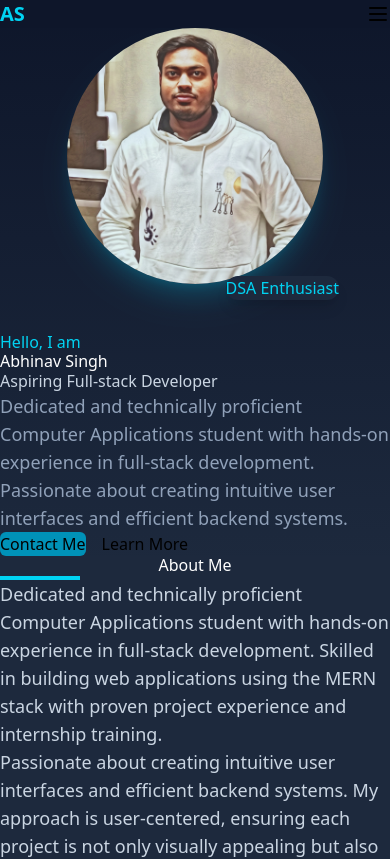
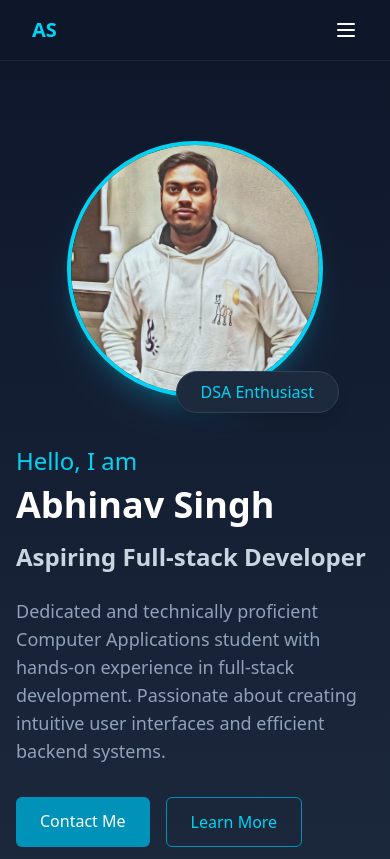
Before and after one commit to ab00s1/Test-Portfolio, a React (Vite) app: page / in a window 390 px wide. Shown: the top 859 px of the page. Built offline with nearby package versions, Linux system fonts and the light colour scheme.

Commit message:
Revert "update-2"
This reverts commit a105037aadcbafc59b29bcc42a00264af76c93f4.

```diff
--- a/src/components/Navbar.jsx
+++ b/src/components/Navbar.jsx
@@ -1,12 +1,4 @@
-import { useState } from "react";
-
 export default function Navbar() {
-  const [mobileMenuOpen, setMobileMenuOpen] = useState(false);
-
-  const toggleMobileMenu = () => {
-    setMobileMenuOpen(!mobileMenuOpen);
-  };
-
   const navItems = [
     { name: "Home", href: "#hero" },
     { name: "About", href: "#about" },
@@ -21,8 +13,6 @@ export default function Navbar() {
     <nav className="sticky top-0 z-50 bg-slate-900/90 backdrop-blur-sm border-b border-slate-800 py-4 px-8">
       <div className="max-w-7xl mx-auto flex justify-between items-center">
         <div className="font-bold text-xl text-cyan-400">AS</div>
-
-        {/* Desktop Menu */}
         <ul className="hidden md:flex space-x-8">
           {navItems.map((item) => (
             <li key={item.name}>
@@ -35,37 +25,12 @@ export default function Navbar() {
             </li>
           ))}
         </ul>
-
-        {/* Mobile Menu Button */}
-        <button
-          className="md:hidden text-white"
-          onClick={toggleMobileMenu}
-          aria-label="Toggle mobile menu"
-        >
+        <button className="md:hidden text-white">
           <svg xmlns="http://www.w3.org/2000/svg" className="h-6 w-6" fill="none" viewBox="0 0 24 24" stroke="currentColor">
             <path strokeLinecap="round" strokeLinejoin="round" strokeWidth={2} d="M4 6h16M4 12h16M4 18h16" />
           </svg>
         </button>
       </div>
-
-      {/* Mobile Menu */}
-      {mobileMenuOpen && (
-        <div className="md:hidden mt-4 py-4 border-t border-slate-800 animate-fadeIn">
-          <ul className="flex flex-col space-y-4">
-            {navItems.map((item) => (
-              <li key={item.name}>
-                <a
-                  href={item.href}
-                  className="block text-slate-300 hover:text-cyan-400 transition-colors duration-300 px-4 py-2"
-                  onClick={() => setMobileMenuOpen(false)}
-                >
-                  {item.name}
-                </a>
-              </li>
-            ))}
-          </ul>
-        </div>
-      )}
     </nav>
   );
 }
--- a/src/index.css
+++ b/src/index.css
@@ -1,27 +1,12 @@
 @import 'tailwindcss';
-@import "tailwindcss/preflight";
-@tailwind utilities;
 
 html, body {
   margin: 0;
   padding: 0;
-  min-height: 100%;
+  box-sizing: border-box;
+  scroll-behavior: smooth;
+}
+
+body {
   background-color: rgb(29, 0, 31);
 }
-
-@layer utilities {
-  .animate-fadeIn {
-    animation: fadeIn 0.3s ease-in-out;
-  }
-
-  @keyframes fadeIn {
-    from {
-      opacity: 0;
-      transform: translateY(-10px);
-    }
-    to {
-      opacity: 1;
-      transform: translateY(0);
-    }
-  }
-}
```
